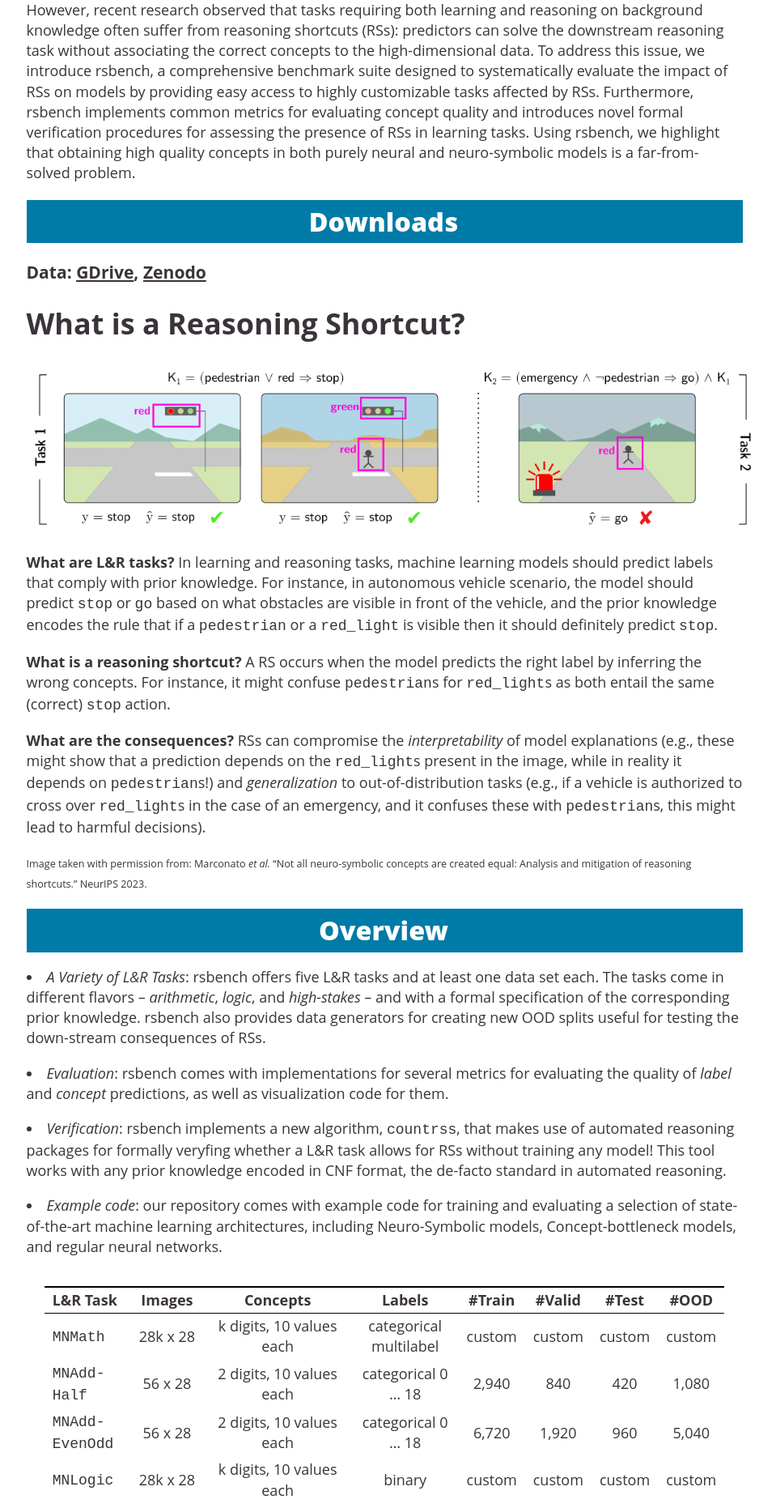
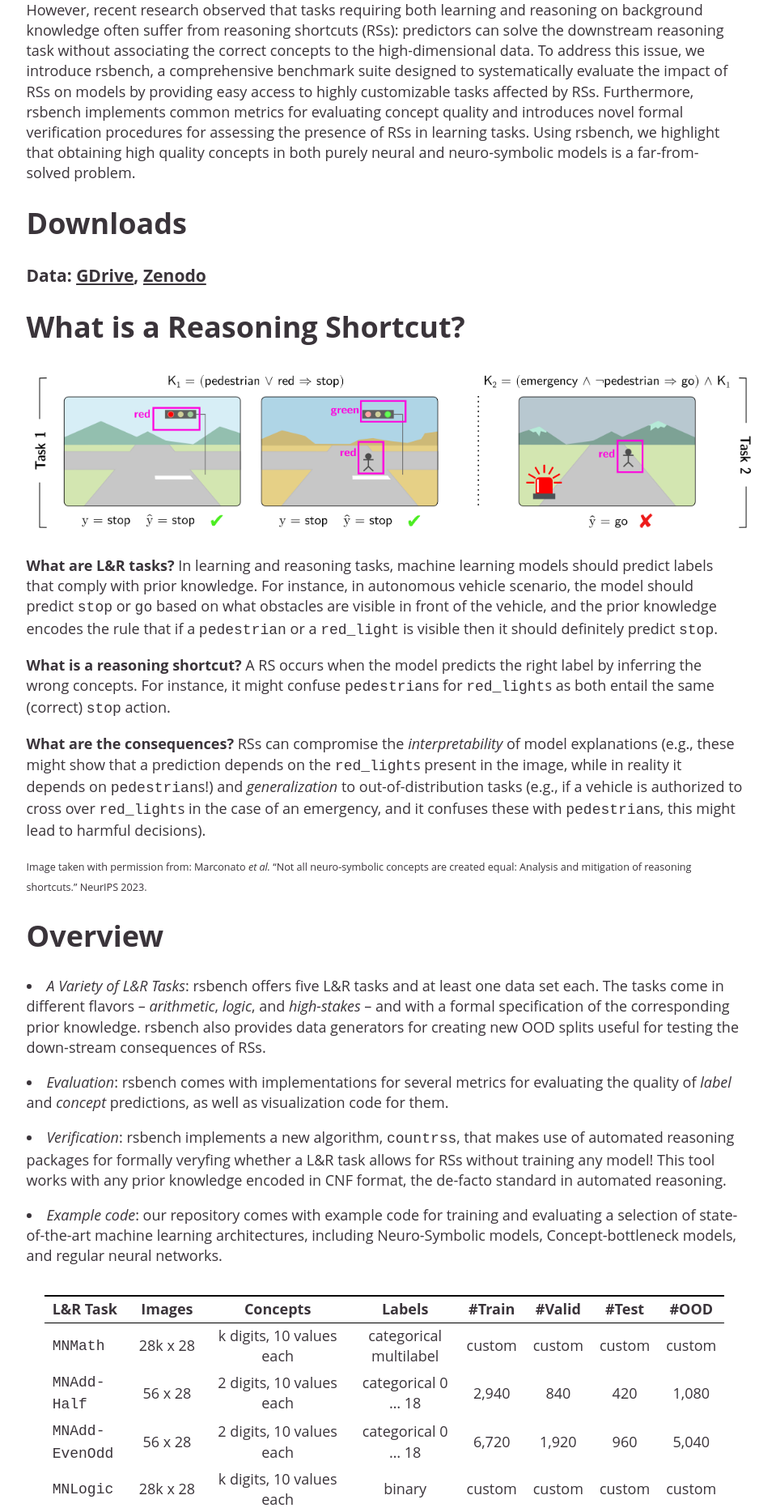
Before and after one commit to unitn-sml/rsbench, a Jekyll site: the page built from index.md, in a window 1280 px wide. Shown: the part 682-2544 px from the top of the page at 81% size, without its empty margins (165-1124 px from the left). Built offline with Jekyll 4.4.1, drawn with Linux system fonts in a browser that asks for light colours.

Commit message:
index: testing without bars.

```diff
--- a/index.md
+++ b/index.md
@@ -24,7 +24,7 @@ Using rsbench, we highlight that obtaining high quality concepts in both purely
 neural and neuro-symbolic models is a far-from-solved problem.
 
 
-<h1 class="heading blue"><a name="downloads">Downloads</a></h1>
+<h1><a name="downloads">Downloads</a></h1>
 
 ### **Data**: [GDrive](https://todo), [Zenodo](https://todo)
 
@@ -57,7 +57,7 @@ al.* "Not all neuro-symbolic concepts are created equal: Analysis and
 mitigation of reasoning shortcuts." NeurIPS 2023.</span>
 
 
-<h1 class="heading blue"><a name="overview">Overview</a></h1>
+<h1><a name="overview">Overview</a></h1>
 
 - *A Variety of L&R Tasks*: rsbench offers five L&R tasks and at least one data
   set each.  The tasks come in different flavors -- *arithmetic*, *logic*, and
@@ -93,7 +93,7 @@ mitigation of reasoning shortcuts." NeurIPS 2023.</span>
 | `SDD-OIA`       | 469 x 387    | 21 binary concepts                                                   | binary multilabel, 4 labels | 6,820  | 1,464  | 1,464  | 1,000  |
 
 
-<h1 class="heading blue"><a name="usage">Usage</a></h1>
+<h1><a name="usage">Usage</a></h1>
 
 TODO: how to train a NeSy model and how to evaluate performance.  link to jupyter notebook?
 
@@ -144,12 +144,12 @@ WRITEME
 WRITEME
 
 
-<h1 class="heading blue"><a name="evaluation">Evaluation</a></h1>
+<h1><a name="evaluation">Evaluation</a></h1>
 
 WRITEME
 
 
-<h1 class="heading blue"><a name="verification">Verification</a></h1>
+<h1><a name="verification">Verification</a></h1>
 
 `count-rss` is a small tool that is able to enumerate the RSs in a task by
 reducing the task to model counting (`#SAT`).  In short, `count-rss` takes a
@@ -199,7 +199,7 @@ for obtaining an (epsilon,delta)-approximation of the exact RS count.
 [pysdd](https://github.com/wannesm/PySDD).</p>
 
 
-<h1 class="heading blue"><a name="license">License</a></h1>
+<h1><a name="license">License</a></h1>
 
 **Code**: Most of our code is distributed under the [BSD
 3](https://opensource.org/license/bsd-3-clause) license.  The `CLE4EVR` and
```
